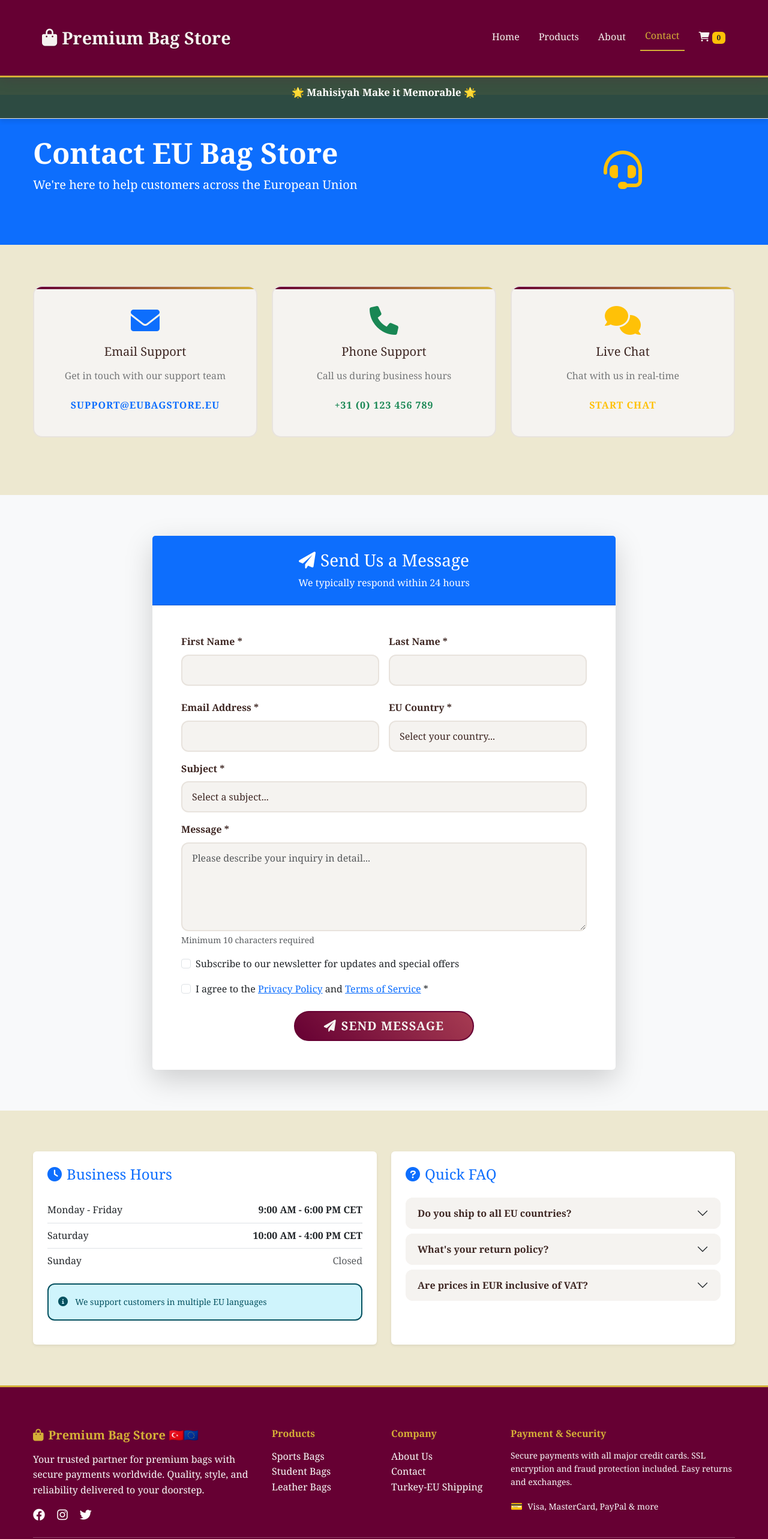
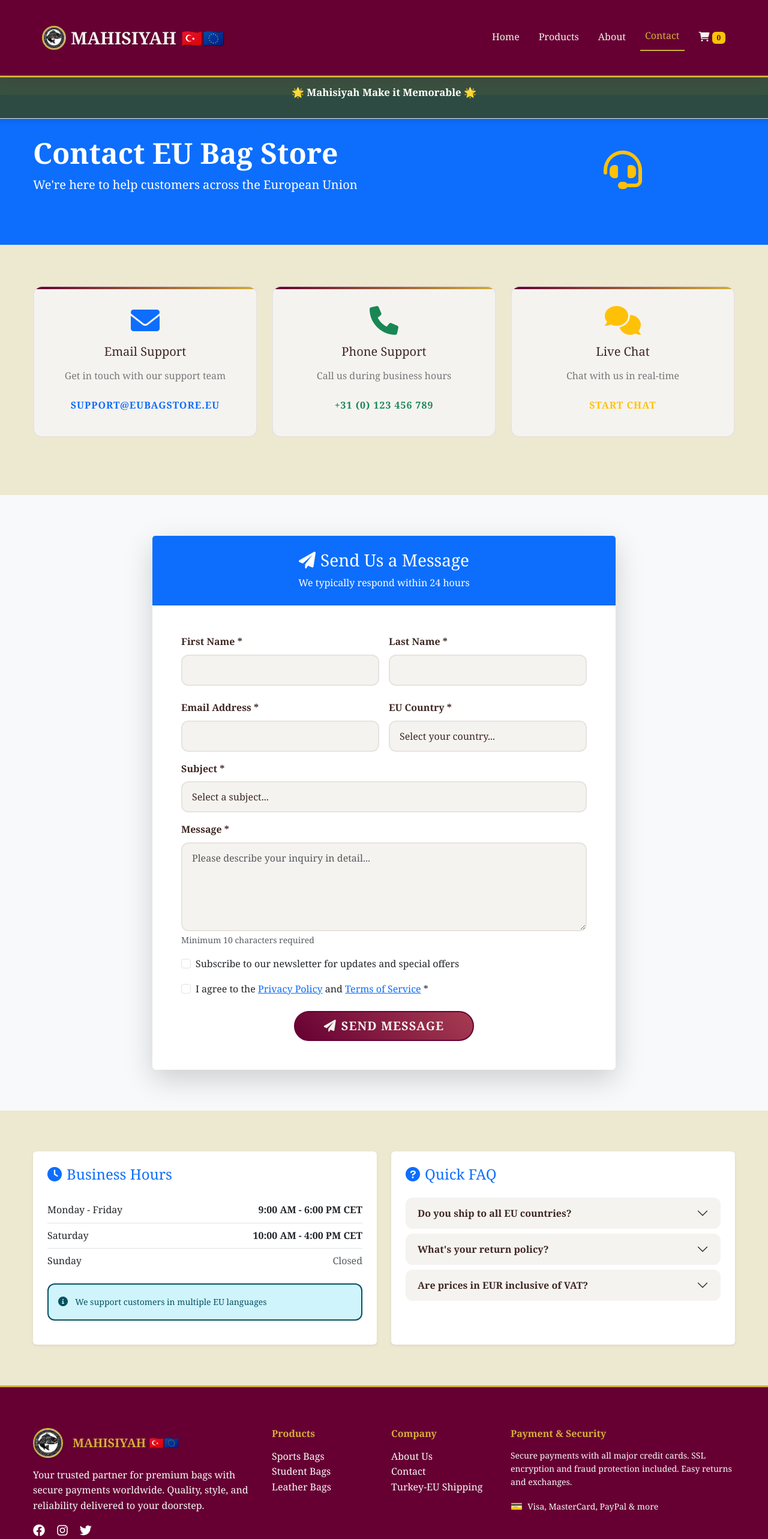
Before and after one commit to ErfanShokrollahzadeh/bag-store-website, a website: page src/pages/contact.html in a window 1280 px wide. Shown: the top 2565 px of the page at 60% size. Drawn offline with nearby package versions, Linux system fonts and the light colour scheme.

Commit message:
Update branding to "MAHISIYAH" across multiple pages and enhance logo integration

```diff
--- a/src/pages/contact.html
+++ b/src/pages/contact.html
@@ -20,7 +20,12 @@
     <nav class="navbar navbar-expand-lg navbar-dark fixed-top">
       <div class="container">
         <a class="navbar-brand fw-bold" href="../index.html">
-          <i class="fas fa-shopping-bag me-2"></i>Premium Bag Store
+          <img
+            src="../../assets/images/logo.jpg"
+            alt="Mahisiyah Logo"
+            class="logo-img me-2"
+          />MAHISIYAH
+          <span class="ms-2">🇹🇷🇪🇺</span>
         </a>
         <button
           class="navbar-toggler"
@@ -423,10 +428,17 @@
       <div class="container">
         <div class="row g-4">
           <div class="col-lg-4">
-            <h5 class="fw-bold mb-3">
-              <i class="fas fa-shopping-bag me-2"></i>Premium Bag Store
-              <span>🇹🇷🇪🇺</span>
-            </h5>
+            <div class="d-flex align-items-center mb-3">
+              <img
+                src="../../assets/images/logo.jpg"
+                alt="Mahisiyah Logo"
+                class="footer-logo me-3"
+              />
+              <h5 class="fw-bold mb-0">
+                MAHISIYAH
+                <span>🇹🇷🇪🇺</span>
+              </h5>
+            </div>
             <p class="text-light">
               Your trusted partner for premium bags with secure payments
               worldwide. Quality, style, and reliability delivered to your
```
Also changed, not shown: src/index.html (+1 -1 lines), src/pages/about.html (+8 -3 lines), src/pages/products.html (+17 -5 lines).
